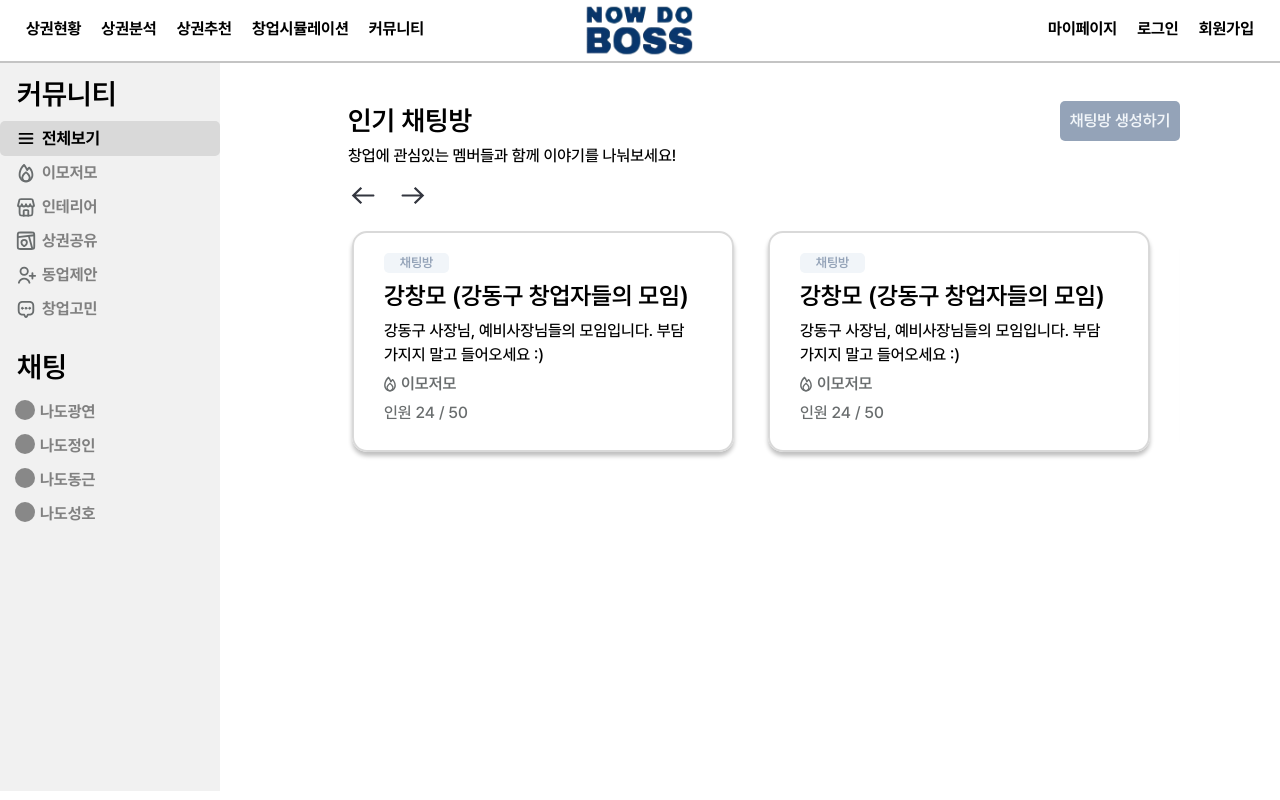
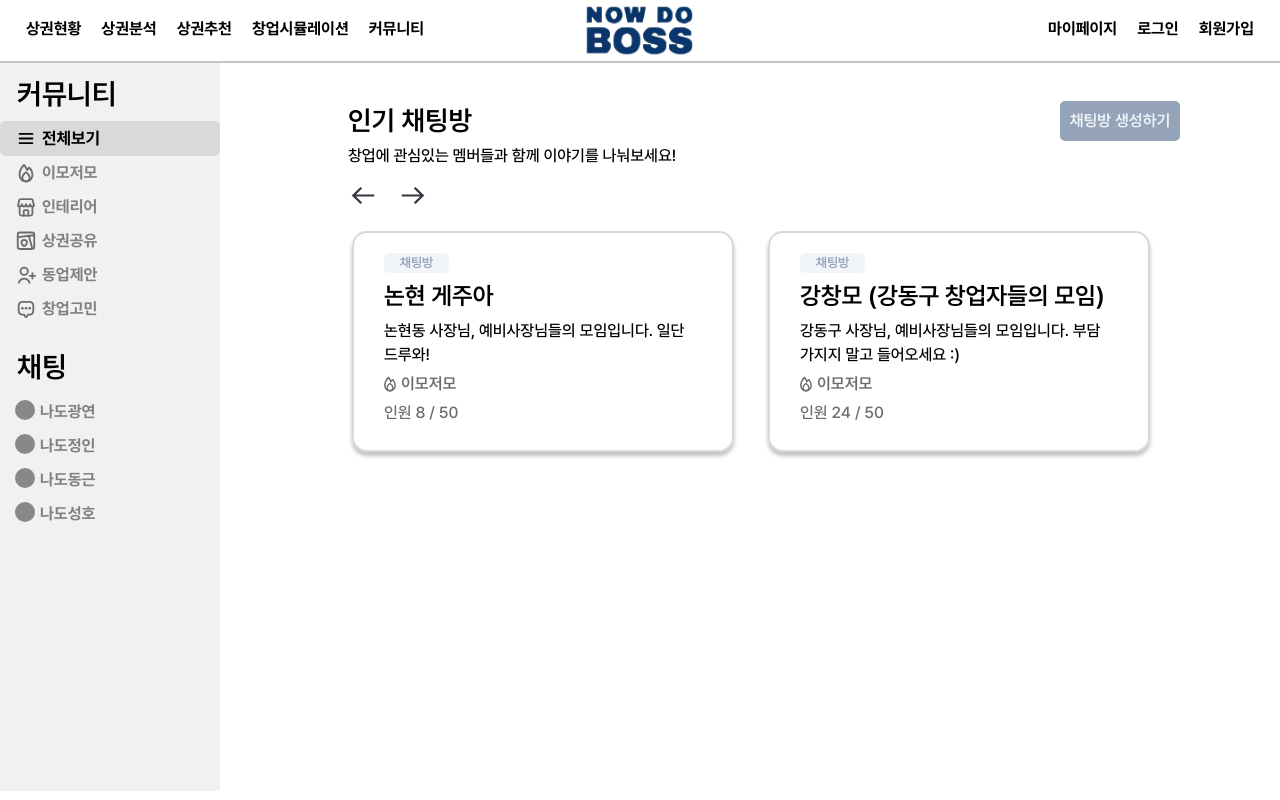
Before and after one commit to shindonggeun/NowDoBoss, a React (Vite) app in the folder FrontEnd/: page /community in a window 1280 px wide. Built offline with nearby package versions, Linux system fonts and the light colour scheme.

Commit message:
[FE] feat: 인기 채팅방 목록 map 함수 적용

```diff
--- a/FrontEnd/src/components/community/PopularChatList.tsx
+++ b/FrontEnd/src/components/community/PopularChatList.tsx
@@ -1,10 +1,11 @@
-import * as p from '@src/components/styles/community/PopularChatListStyle'
+import * as p from '@src/components/styles/community/CommunityStyle'
 import 'slick-carousel/slick/slick.css'
 import 'slick-carousel/slick/slick-theme.css'
 import Slider from 'react-slick'
 import { useRef } from 'react'
 
 const PopularChatList = () => {
+  // slider 옆으로 넘기기 위한 ref 상태
   const sliderRef = useRef<Slider | null>(null)
 
   const settings = {
@@ -28,6 +29,43 @@ const PopularChatList = () => {
       sliderRef.current.slickPrev()
     }
   }
+
+  const ChatCardDatas = [
+    {
+      id: 1,
+      badge: '채팅방',
+      title: '강창모 (강동구 창업자들의 모임)',
+      content:
+        '강동구 사장님, 예비사장님들의 모임입니다. 부담 가지지 말고 들어오세요 :)',
+      category: '이모저모',
+      subContent: '인원 24 / 50',
+    },
+    {
+      id: 2,
+      badge: '채팅방',
+      title: '잡담수다방',
+      content:
+        '강동구 사장님, 예비사장님들의 모임입니다. 부담 가지지 말고 들어오세요 :)',
+      category: '이모저모',
+      subContent: '인원 24 / 50',
+    },
+    {
+      id: 3,
+      badge: '채팅방',
+      title: '강남모임',
+      content: '강남 사장 모임입니다 ㅎㅎ 누구든 들오세유',
+      category: '이모저모',
+      subContent: '인원 24 / 50',
+    },
+    {
+      id: 4,
+      badge: '채팅방',
+      title: '논현 게주아',
+      content: '논현동 사장님, 예비사장님들의 모임입니다. 일단 드루와!',
+      category: '이모저모',
+      subContent: '인원 8 / 50',
+    },
+  ]
 
   return (
     <p.Container>
@@ -54,66 +92,20 @@ const PopularChatList = () => {
       <p.Slick className="slider-container">
         {/* eslint-disable-next-line react/jsx-props-no-spreading */}
         <Slider {...settings} ref={sliderRef}>
-          <p.SlickChild>
+          {ChatCardDatas.map(ChatCardData => (
+            <p.SlickChild key={ChatCardData.id}>
               <p.ChatCard>
-              <p.CategoryBadge>채팅방</p.CategoryBadge>
-              <p.CardTitle>강창모 (강동구 창업자들의 모임)</p.CardTitle>
-              <p.CardContent>
-                강동구 사장님, 예비사장님들의 모임입니다. 부담 가지지 말고
-                들어오세요 :)
-              </p.CardContent>
+                <p.CategoryBadge>{ChatCardData.badge}</p.CategoryBadge>
+                <p.CardTitle>{ChatCardData.title}</p.CardTitle>
+                <p.CardContent>{ChatCardData.content}</p.CardContent>
                 <p.CardCategory>
                   <p.Icon src="src/assets/fire_gray.svg" />
-                이모저모
+                  {ChatCardData.category}
                 </p.CardCategory>
-              <p.CardSubContent>인원 24 / 50</p.CardSubContent>
+                <p.CardSubContent>{ChatCardData.subContent}</p.CardSubContent>
               </p.ChatCard>
             </p.SlickChild>
-          <p.SlickChild>
-            <p.ChatCard>
-              <p.CategoryBadge>채팅방</p.CategoryBadge>
-              <p.CardTitle>강창모 (강동구 창업자들의 모임)</p.CardTitle>
-              <p.CardContent>
-                강동구 사장님, 예비사장님들의 모임입니다. 부담 가지지 말고
-                들어오세요 :)
-              </p.CardContent>
-              <p.CardCategory>
-                <p.Icon src="src/assets/fire_gray.svg" />
-                이모저모
-              </p.CardCategory>
-              <p.CardSubContent>인원 24 / 50</p.CardSubContent>
-            </p.ChatCard>
-          </p.SlickChild>
-          <p.SlickChild>
-            <p.ChatCard>
-              <p.CategoryBadge>채팅방</p.CategoryBadge>
-              <p.CardTitle>강창모 (강동구 창업자들의 모임)</p.CardTitle>
-              <p.CardContent>
-                강동구 사장님, 예비사장님들의 모임입니다. 부담 가지지 말고
-                들어오세요 :)
-              </p.CardContent>
-              <p.CardCategory>
-                <p.Icon src="src/assets/fire_gray.svg" />
-                이모저모
-              </p.CardCategory>
-              <p.CardSubContent>인원 24 / 50</p.CardSubContent>
-            </p.ChatCard>
-          </p.SlickChild>
-          <p.SlickChild>
-            <p.ChatCard>
-              <p.CategoryBadge>채팅방</p.CategoryBadge>
-              <p.CardTitle>강창모 (강동구 창업자들의 모임)</p.CardTitle>
-              <p.CardContent>
-                강동구 사장님, 예비사장님들의 모임입니다. 부담 가지지 말고
-                들어오세요 :)
-              </p.CardContent>
-              <p.CardCategory>
-                <p.Icon src="src/assets/fire_gray.svg" />
-                이모저모
-              </p.CardCategory>
-              <p.CardSubContent>인원 24 / 50</p.CardSubContent>
-            </p.ChatCard>
-          </p.SlickChild>
+          ))}
         </Slider>
       </p.Slick>
     </p.Container>
--- a/FrontEnd/src/components/styles/community/PopularChatListStyle.tsx
+++ b/FrontEnd/src/components/styles/community/CommunityStyle.tsx
@@ -18,6 +18,8 @@ export const Title = styled.div`
 export const Sub = styled.div`
   font-weight: 500;
 `
+
+// 생성하기 버튼
 export const CreateButton = styled.div`
   background-color: #94a3b8;
   color: #f1f5f9;
@@ -60,6 +62,7 @@ export const ChatCard = styled.div`
   height: auto;
   padding: 20px 30px;
   margin: 10px 30px 10px 4px;
+  min-height: 175px;
 `
 
 export const CategoryBadge = styled.div`
```
Lines whose indentation alone changed are shown as unchanged.
